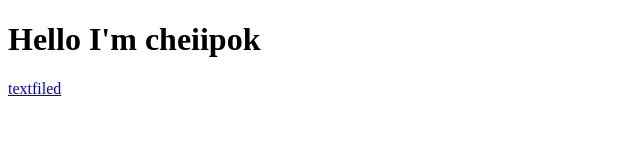
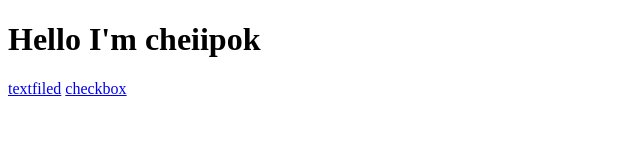
Before and after one commit to SreypokD/practice1, a plain HTML site: page index.html in a window 1280 px wide. Shown: the full height of the page, 0-640 px from the left. Drawn offline with Linux system fonts and the light colour scheme.

Commit message:
create a2

```diff
--- a/index.html
+++ b/index.html
@@ -9,6 +9,7 @@
 <body>
     <h1>Hello I'm cheiipok</h1>
     <a href="#">textfiled</a>
+    <a href="#">checkbox</a>
 
 
 </body>
```
